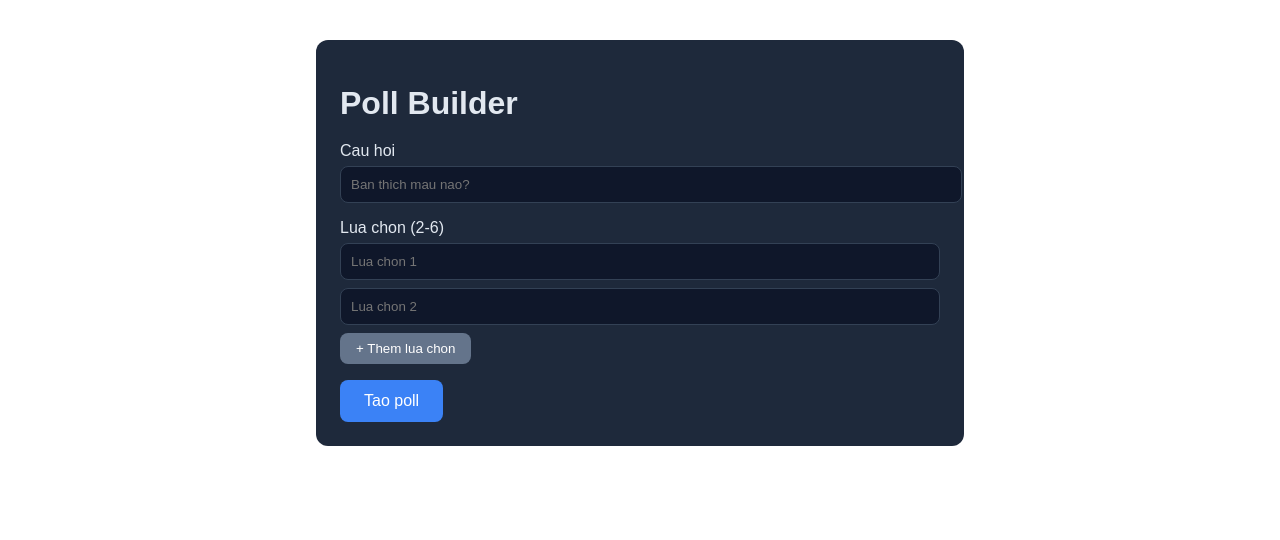
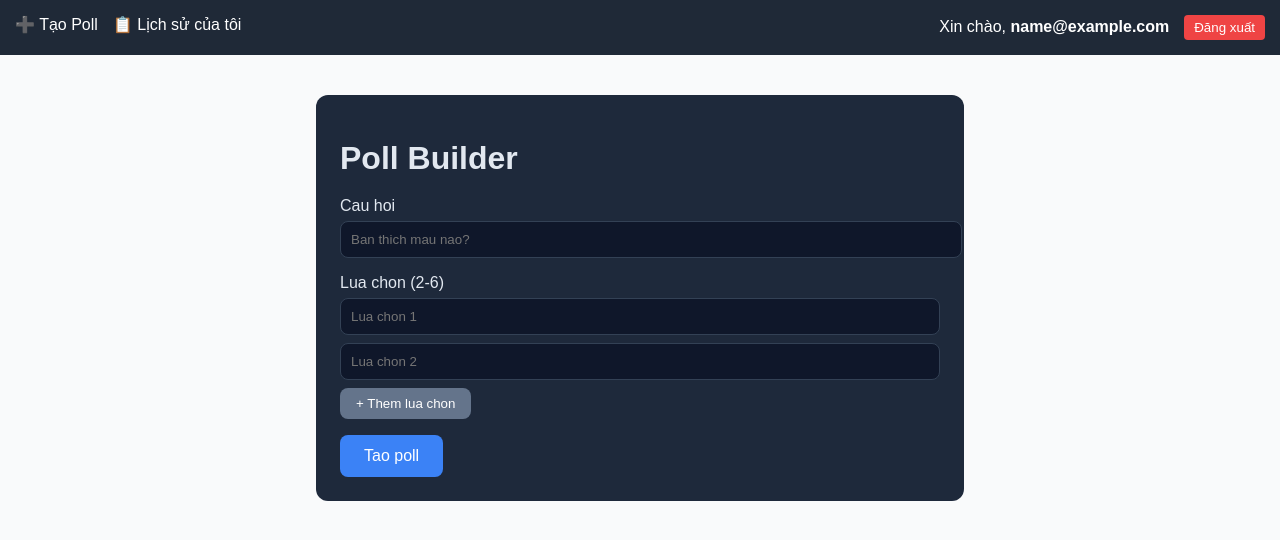
Before and after one commit to trietnmgcc220202-lab/Polls.Builder.API.frontend, a Vue app in the folder CW/poll-frontend/: page / in a window 1280 px wide. Shown: the top 540 px of the page. Built offline with nearby package versions, Linux system fonts and the light colour scheme; no server answers; sample sign-in values are in the browser's storage.

Commit message:
Update code

```diff
--- a/CW/poll-frontend/src/App.vue
+++ b/CW/poll-frontend/src/App.vue
@@ -1,15 +1,44 @@
 <template>
-  <!--
-    App.vue chỉ nên đóng vai trò "khung" của toàn app.
-    router-view chính là chỗ Vue Router sẽ bơm component
-    tương ứng với route hiện tại vào (CreatePoll, VotePoll, ResultsPoll...).
+  <div id="app">
+    <!-- Thanh điều hướng (Navbar) -->
+    <nav style="display: flex; gap: 15px; padding: 15px; background-color: #1f2937; color: white; margin-bottom: 20px;">
 
-    Trước đây App.vue hard-code thẳng giao diện Poll Builder,
-    nên dù URL đổi thế nào, nội dung hiển thị luôn là form tạo poll
-    -> đó là lý do bấm link vote luôn "quay lại" màn hình ban đầu.
-  -->
-  <router-view />
+      <!-- Nếu ĐÃ đăng nhập -->
+      <template v-if="token">
+        <router-link to="/" style="color: white; text-decoration: none;">➕ Tạo Poll</router-link>
+        <router-link to="/my-polls" style="color: white; text-decoration: none;">📋 Lịch sử của tôi</router-link>
+
+        <div style="margin-left: auto;">
+          <span style="margin-right: 15px;">Xin chào, <strong>{{ user?.email }}</strong></span>
+          <button @click="logout" style="background: #ef4444; color: white; border: none; padding: 5px 10px; border-radius: 4px; cursor: pointer;">
+            Đăng xuất
+          </button>
+        </div>
+      </template>
+
+      <!-- Nếu CHƯA đăng nhập -->
+      <template v-else>
+        <router-link to="/login" style="margin-left: auto; color: white; text-decoration: none;">Đăng nhập</router-link>
+        <router-link to="/register" style="color: white; text-decoration: none;">Đăng ký</router-link>
+      </template>
+    </nav>
+
+    <!-- Nội dung các trang sẽ hiển thị ở đây -->
+    <router-view></router-view>
+  </div>
 </template>
 
 <script setup>
+import { useAuth } from './composables/useAuth';
+
+const { user, token, logout } = useAuth();
 </script>
+
+<style>
+/* CSS Reset cơ bản để giao diện đẹp hơn */
+body {
+  margin: 0;
+  font-family: Arial, sans-serif;
+  background-color: #f9fafb;
+}
+</style>
--- /dev/null
+++ b/CW/poll-frontend/src/components/PollCard.vue
@@ -0,0 +1,58 @@
+<template>
+  <div class="poll-card" style="border: 1px solid #ddd; padding: 15px; margin-bottom: 15px; border-radius: 8px;">
+    <h3>{{ poll.question }}</h3>
+    <p>Trạng thái: <strong>{{ poll.isClosed ? '🔴 Đã đóng' : '🟢 Đang mở' }}</strong></p>
+
+    <div style="display: flex; gap: 10px; margin-top: 15px;">
+      <button @click="goToRealtime" style="background: #3b82f6; color: white; padding: 5px 10px; border: none; border-radius: 4px;">
+        📊 Xem Realtime
+      </button>
+
+      <button @click="copyLink" style="background: #10b981; color: white; padding: 5px 10px; border: none; border-radius: 4px;">
+        🔗 Copy Link
+      </button>
+
+      <button v-if="!poll.isClosed" @click="closePoll" style="background: #ef4444; color: white; padding: 5px 10px; border: none; border-radius: 4px;">
+        🔒 Đóng Poll
+      </button>
+    </div>
+  </div>
+</template>
+
+<script setup>
+import { useRouter } from 'vue-router';
+import axios from 'axios';
+import { useAuth } from '../composables/useAuth';
+
+const props = defineProps(['poll']);
+const router = useRouter();
+const { token } = useAuth();
+
+// 1. Xem Realtime
+const goToRealtime = () => {
+  router.push(`/${props.poll.code}/results`);
+};
+
+// 2. Copy Link Vote
+const copyLink = () => {
+  const url = `${window.location.origin}/${props.poll.code}`;
+  navigator.clipboard.writeText(url);
+  alert('Đã copy link! Hãy gửi cho bạn bè để vote.');
+};
+
+// 3. Đóng Poll
+const closePoll = async () => {
+  if (!confirm('Bạn có chắc chắn muốn đóng Poll này? Người khác sẽ không thể vote được nữa.')) return;
+
+  try {
+    // Lưu ý: Thay đổi URL Gateway của bạn nếu cần
+    await axios.patch(`https://pollbuilder-gateway.onrender.com/api/polls/${props.poll.code}/close`, {}, {
+      headers: { Authorization: `Bearer ${token.value}` }
+    });
+    alert('Đã đóng Poll thành công!');
+    window.location.reload();
+  } catch (error) {
+    alert('Có lỗi xảy ra khi đóng poll.');
+  }
+};
+</script>
--- /dev/null
+++ b/CW/poll-frontend/src/composables/useAuth.js
@@ -0,0 +1,30 @@
+import { ref, computed } from 'vue';
+import { jwtDecode } from 'jwt-decode';
+
+// State lưu Token toàn cục
+const token = ref(localStorage.getItem('token') || null);
+
+export function useAuth() {
+  // Tự động giải mã token để lấy thông tin user (id, email)
+  const user = computed(() => {
+    if (!token.value) return null;
+    try {
+      return jwtDecode(token.value);
+    } catch (e) {
+      return null;
+    }
+  });
+
+  const login = (newToken) => {
+    token.value = newToken;
+    localStorage.setItem('token', newToken);
+  };
+
+  const logout = () => {
+    token.value = null;
+    localStorage.removeItem('token');
+    window.location.href = '/login'; // Chuyển về trang login
+  };
+
+  return { token, user, login, logout };
+}
--- a/CW/poll-frontend/src/router/index.js
+++ b/CW/poll-frontend/src/router/index.js
@@ -1,15 +1,54 @@
-import { createRouter, createWebHistory } from 'vue-router'
-import CreatePoll from '../components/CreatePoll.vue'
-import VotePoll from '../components/VotePoll.vue'
-import ResultsPoll from '../components/ResultsPoll.vue'
+import { createRouter, createWebHistory } from 'vue-router';
+import { useAuth } from '../composables/useAuth';
+
+// Import các Component
+import CreatePoll from '../components/CreatePoll.vue';
+import VotePoll from '../components/VotePoll.vue';
+import ResultsPoll from '../components/ResultsPoll.vue';
+import Login from '../views/Login.vue';
+import Register from '../views/Register.vue';
+import MyPolls from '../views/MyPolls.vue';
 
 const routes = [
-  { path: '/', name: 'Create', component: CreatePoll },
-  { path: '/poll/:code', name: 'Vote', component: VotePoll },
-  { path: '/poll/:code/results', name: 'Results', component: ResultsPoll },
-]
+  { path: '/login', component: Login },
+  { path: '/register', component: Register },
+  {
+    path: '/',
+    component: CreatePoll,
+    meta: { requiresAuth: true } // Phải đăng nhập mới tạo được Poll
+  },
+  {
+    path: '/my-polls',
+    component: MyPolls,
+    meta: { requiresAuth: true }
+  },
+  {
+    path: '/:code',
+    component: VotePoll,
+    meta: { requiresAuth: true } // Theo yêu cầu: Người vote cũng phải đăng nhập
+  },
+  {
+    path: '/:code/results',
+    component: ResultsPoll,
+    // Trang kết quả có thể mở, nhưng logic Realtime sẽ bị chặn ở Backend
+  }
+];
 
-export default createRouter({
+const router = createRouter({
   history: createWebHistory(),
-  routes,
-})
+  routes
+});
+
+// Middleware (Route Guard): Kiểm tra trước khi chuyển trang
+router.beforeEach((to, from, next) => {
+  const { token } = useAuth();
+
+  // Nếu trang yêu cầu đăng nhập VÀ chưa có token
+  if (to.meta.requiresAuth && !token.value) {
+    next('/login'); // Đá về trang đăng nhập
+  } else {
+    next(); // Cho phép đi tiếp
+  }
+});
+
+export default router;
--- /dev/null
+++ b/CW/poll-frontend/src/views/Login.vue
@@ -0,0 +1,55 @@
+<template>
+  <div style="max-width: 400px; margin: 50px auto; padding: 20px; border: 1px solid #ddd; border-radius: 8px;">
+    <h2>Đăng nhập</h2>
+    <form @submit.prevent="handleLogin">
+      <div style="margin-bottom: 15px;">
+        <label style="display: block; margin-bottom: 5px;">Email</label>
+        <input v-model="email" type="email" required style="width: 100%; padding: 8px; border: 1px solid #ccc; border-radius: 4px;" />
+      </div>
+      <div style="margin-bottom: 15px;">
+        <label style="display: block; margin-bottom: 5px;">Mật khẩu</label>
+        <input v-model="password" type="password" required style="width: 100%; padding: 8px; border: 1px solid #ccc; border-radius: 4px;" />
+      </div>
+      <button type="submit" :disabled="isLoading" style="width: 100%; padding: 10px; background: #3b82f6; color: white; border: none; border-radius: 4px; cursor: pointer;">
+        {{ isLoading ? 'Đang xử lý...' : 'Đăng nhập' }}
+      </button>
+    </form>
+    <p style="margin-top: 15px; text-align: center;">
+      Chưa có tài khoản? <router-link to="/register">Đăng ký ngay</router-link>
+    </p>
+  </div>
+</template>
+
+<script setup>
+import { ref } from 'vue';
+import { useRouter } from 'vue-router';
+import axios from 'axios';
+import { useAuth } from '../composables/useAuth';
+
+const email = ref('');
+const password = ref('');
+const isLoading = ref(false);
+const router = useRouter();
+const { login } = useAuth();
+
+const handleLogin = async () => {
+  isLoading.value = true;
+  try {
+    // Lưu ý: Đổi URL gateway cho phù hợp nếu chạy thực tế
+    const response = await axios.post('https://pollbuilder-gateway.onrender.com/api/auth/login', {
+      email: email.value,
+      password: password.value
+    });
+
+    // Lưu token vào local storage thông qua hàm login của composable
+    login(response.data.token);
+
+    // Đăng nhập thành công thì chuyển về trang danh sách poll của tôi
+    router.push('/my-polls');
+  } catch (error) {
+    alert(error.response?.data || 'Đăng nhập thất bại. Kiểm tra lại thông tin.');
+  } finally {
+    isLoading.value = false;
+  }
+};
+</script>
--- /dev/null
+++ b/CW/poll-frontend/src/views/MyPolls.vue
@@ -0,0 +1,39 @@
+<template>
+  <div style="max-width: 800px; margin: 0 auto; padding: 20px;">
+    <h2>Lịch sử Poll của tôi</h2>
+
+    <div v-if="isLoading">Đang tải dữ liệu...</div>
+
+    <div v-else-if="polls.length > 0">
+      <PollCard v-for="poll in polls" :key="poll.code" :poll="poll" />
+    </div>
+
+    <div v-else>
+      <p>Bạn chưa tạo Poll nào cả.</p>
+    </div>
+  </div>
+</template>
+
+<script setup>
+import { ref, onMounted } from 'vue';
+import axios from 'axios';
+import { useAuth } from '../composables/useAuth';
+import PollCard from '../components/PollCard.vue';
+
+const polls = ref([]);
+const isLoading = ref(true);
+const { token } = useAuth();
+
+onMounted(async () => {
+  try {
+    const response = await axios.get('https://pollbuilder-gateway.onrender.com/api/polls/my-polls', {
+      headers: { Authorization: `Bearer ${token.value}` }
+    });
+    polls.value = response.data;
+  } catch (error) {
+    alert('Không thể tải danh sách Poll. Vui lòng đăng nhập lại.');
+  } finally {
+    isLoading.value = false;
+  }
+});
+</script>
--- /dev/null
+++ b/CW/poll-frontend/src/views/Register.vue
@@ -0,0 +1,49 @@
+<template>
+  <div style="max-width: 400px; margin: 50px auto; padding: 20px; border: 1px solid #ddd; border-radius: 8px;">
+    <h2>Đăng ký tài khoản</h2>
+    <form @submit.prevent="handleRegister">
+      <div style="margin-bottom: 15px;">
+        <label style="display: block; margin-bottom: 5px;">Email</label>
+        <input v-model="email" type="email" required style="width: 100%; padding: 8px; border: 1px solid #ccc; border-radius: 4px;" />
+      </div>
+      <div style="margin-bottom: 15px;">
+        <label style="display: block; margin-bottom: 5px;">Mật khẩu</label>
+        <input v-model="password" type="password" required style="width: 100%; padding: 8px; border: 1px solid #ccc; border-radius: 4px;" />
+      </div>
+      <button type="submit" :disabled="isLoading" style="width: 100%; padding: 10px; background: #10b981; color: white; border: none; border-radius: 4px; cursor: pointer;">
+        {{ isLoading ? 'Đang xử lý...' : 'Đăng ký' }}
+      </button>
+    </form>
+    <p style="margin-top: 15px; text-align: center;">
+      Đã có tài khoản? <router-link to="/login">Đăng nhập</router-link>
+    </p>
+  </div>
+</template>
+
+<script setup>
+import { ref } from 'vue';
+import { useRouter } from 'vue-router';
+import axios from 'axios';
+
+const email = ref('');
+const password = ref('');
+const isLoading = ref(false);
+const router = useRouter();
+
+const handleRegister = async () => {
+  isLoading.value = true;
+  try {
+    await axios.post('https://pollbuilder-gateway.onrender.com/api/auth/register', {
+      email: email.value,
+      password: password.value
+    });
+
+    alert('Đăng ký thành công! Vui lòng đăng nhập.');
+    router.push('/login');
+  } catch (error) {
+    alert(error.response?.data || 'Đăng ký thất bại.');
+  } finally {
+    isLoading.value = false;
+  }
+};
+</script>
```
